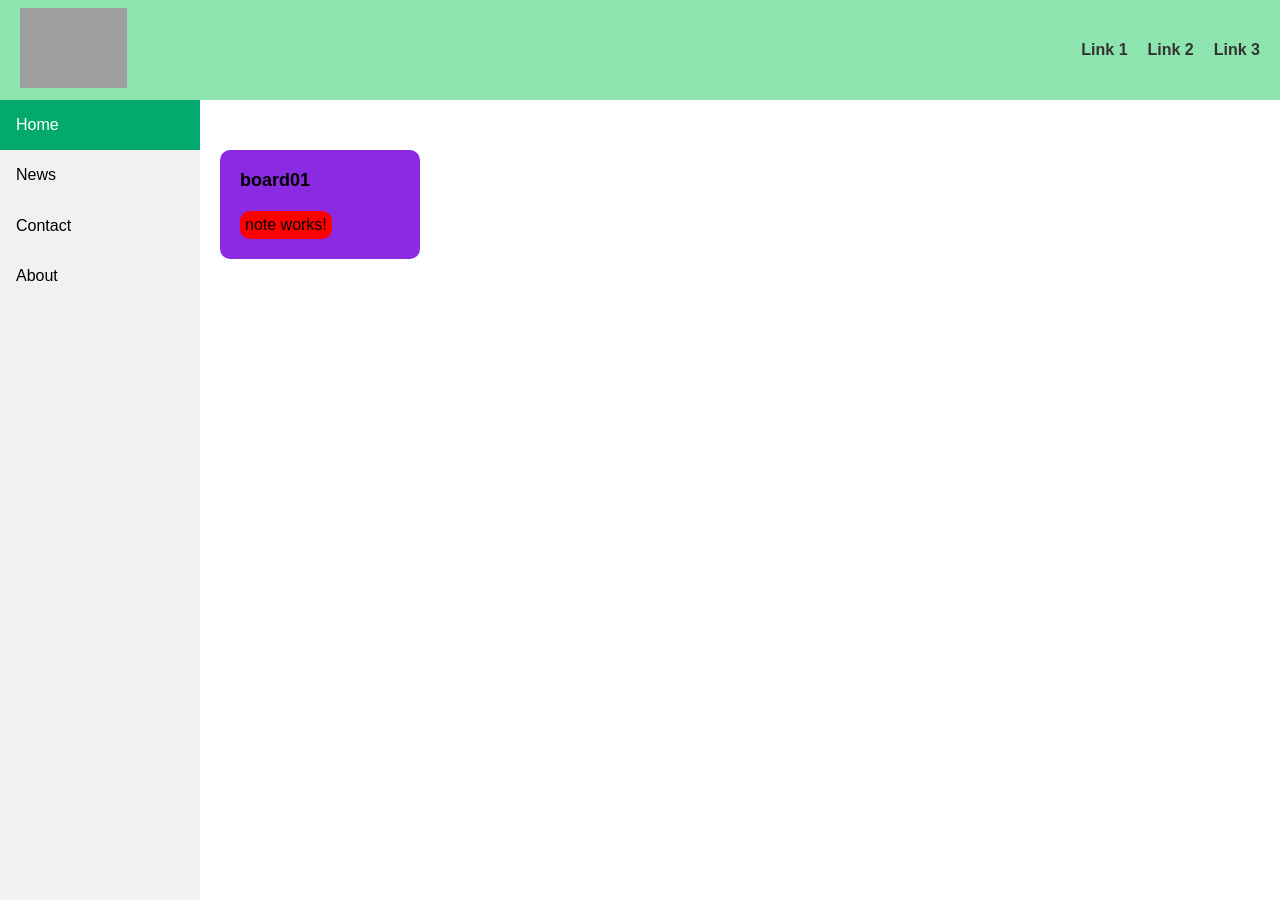
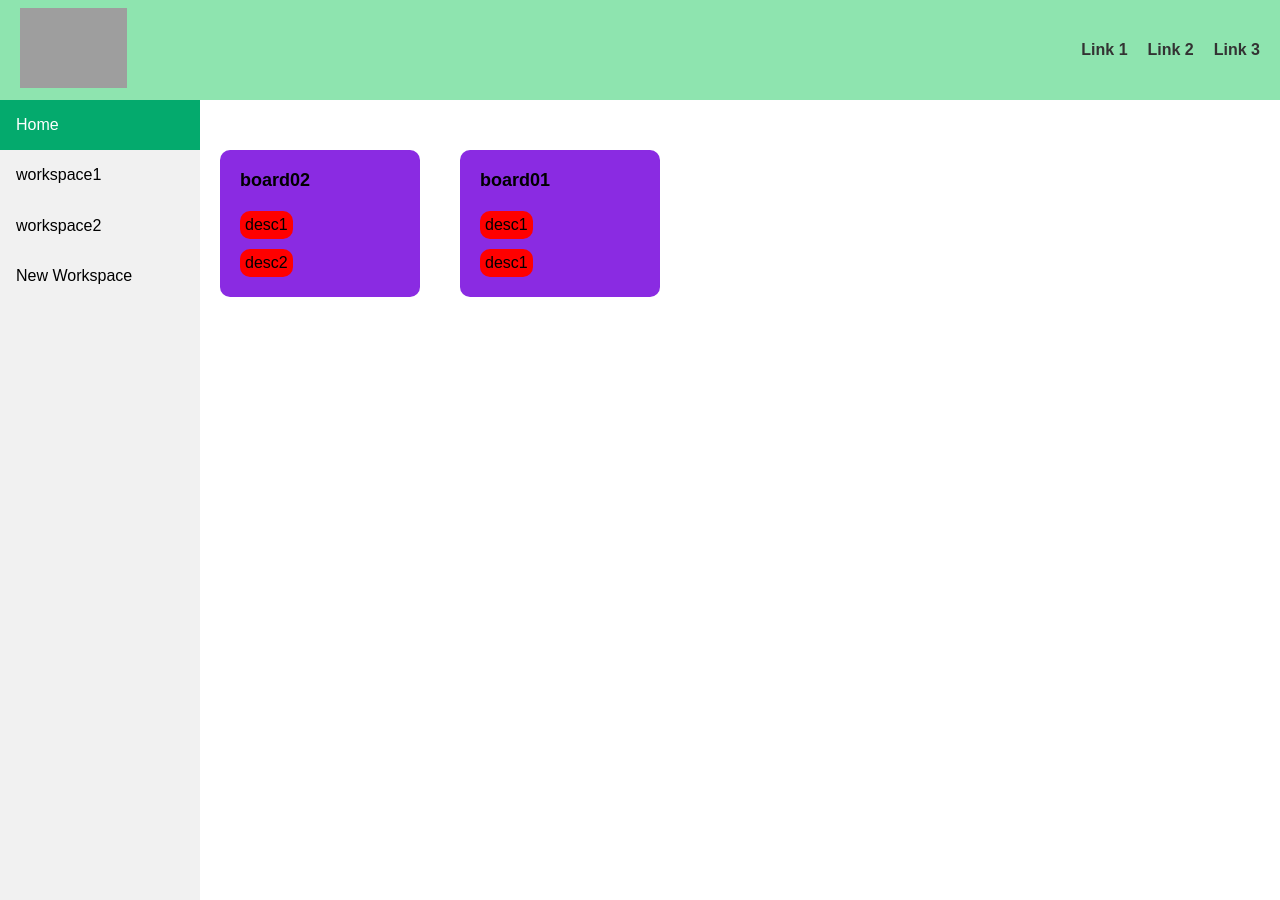
Before and after one commit to vrosi21/kanbanBoard, an Angular app: page / in a window 1280 px wide. Built offline with nearby package versions, Linux system fonts and the light colour scheme; grey boxes are pictures that could not be loaded.

Commit message:
Sidebar buttons

```diff
--- a/src/app/app.component.html
+++ b/src/app/app.component.html
@@ -1,7 +1,10 @@
 <app-header></app-header>
 <div class="mainContainer">
-	<app-sidebar></app-sidebar>
+	<app-sidebar
+		[workspaces]="workspaces"
+		(changeWorkspaceEvent)="changeWorkspace($event)"
+	></app-sidebar>
 	<div class="home">
-		<app-board [board]="board01"></app-board>
+		<app-board *ngFor="let board of boards" [board]="board"></app-board>
 	</div>
 </div>
--- a/src/app/app.component.ts
+++ b/src/app/app.component.ts
@@ -1,5 +1,6 @@
 import { Component } from '@angular/core';
-import { Board, Note } from './models/board.model';
+import { Board, Note, Workspace } from './models/board.model';
+import { identifierName } from '@angular/compiler';
 
 @Component({
 	selector: 'app-root',
@@ -7,21 +8,56 @@ import { Board, Note } from './models/board.model';
 	styleUrls: ['./app.component.css'],
 })
 export class AppComponent {
-	board01: Board;
+	boards: Board[];
 	note1: Note;
+	note2: Note;
+	workspace1: Workspace;
+	workspace2: Workspace;
+	workspaces!: Workspace[];
+	currentWorkspace!: Workspace;
 	constructor() {
 		this.note1 = {
-			id: 2,
+			id: 1,
 			description: 'desc1',
 			colour: 'blue',
 			created: 'today',
 			reminder: 'tommorrow',
 		};
-		this.board01 = {
+		this.note2 = {
+			id: 2,
+			description: 'desc2',
+			colour: 'red',
+			created: 'today',
+			reminder: 'tommorrow',
+		};
+		this.boards = [
+			{
+				id: 2,
+				title: 'board02',
+				colour: 'blue',
+				arrayOfNotes: [this.note1, this.note2],
+			},
+			{
+				id: 1,
+				title: 'board01',
+				colour: 'red',
+				arrayOfNotes: [this.note1, this.note1],
+			},
+		];
+		this.workspace1 = {
 			id: 1,
-			title: 'board01',
-			colour: 'red',
-			arrayOfNotes: [this.note1],
+			title: 'workspace1',
+			arrayOfBoards: this.boards,
 		};
+		this.workspace2 = {
+			id: 2,
+			title: 'workspace2',
+			arrayOfBoards: this.boards,
+		};
+		this.workspaces = [this.workspace1, this.workspace2];
+	}
+	changeWorkspace(workspace: Workspace) {
+		this.currentWorkspace = workspace;
+		console.log(workspace);
 	}
 }
--- a/src/app/components/board/board.component.html
+++ b/src/app/components/board/board.component.html
@@ -1,4 +1,4 @@
 <div class="board">
 	<div class="title">{{ board.title }}</div>
-	<app-note></app-note>
+	<app-note *ngFor="let note of board.arrayOfNotes" [note]="note"></app-note>
 </div>
--- a/src/app/components/note/note.component.html
+++ b/src/app/components/note/note.component.html
@@ -1,3 +1,3 @@
 <div class="note">
-	<p>note works!</p>
+	<p>{{ note.description }}</p>
 </div>
--- a/src/app/components/sidebar/sidebar.component.html
+++ b/src/app/components/sidebar/sidebar.component.html
@@ -1,6 +1,10 @@
 <div class="sidebar">
 	<a class="active" href="#home">Home</a>
-	<a href="#news">News</a>
-	<a href="#contact">Contact</a>
-	<a href="#about">About</a>
+	<a
+		href="#news"
+		*ngFor="let workspace of workspaces"
+		(click)="changeWorkspace(workspace)"
+		>{{ workspace.title }}</a
+	>
+	<a href="#addWorkspace">New Workspace</a>
 </div>
--- a/src/app/components/sidebar/sidebar.component.ts
+++ b/src/app/components/sidebar/sidebar.component.ts
@@ -1,4 +1,5 @@
-import { Component } from '@angular/core';
+import { Component, EventEmitter, Input, Output } from '@angular/core';
+import { Workspace } from 'src/app/models/board.model';
 
 @Component({
 	selector: 'app-sidebar',
@@ -6,9 +7,11 @@ import { Component } from '@angular/core';
 	styleUrls: ['./sidebar.component.css'],
 })
 export class SidebarComponent {
+	@Input() workspaces!: Workspace[];
+	@Output() changeWorkspaceEvent = new EventEmitter<Workspace>();
 	sidebarOpen: boolean = true;
 
-	toggleSidebar() {
-		this.sidebarOpen = !this.sidebarOpen;
+	changeWorkspace(workspace: Workspace) {
+		this.changeWorkspaceEvent.emit(workspace);
 	}
 }
--- a/src/app/models/board.model.ts
+++ b/src/app/models/board.model.ts
@@ -1,3 +1,8 @@
+export interface Workspace {
+	id: number;
+	title: string;
+	arrayOfBoards: Board[];
+}
 export interface Board {
 	id: number;
 	title: string;
```
Also changed, not shown: src/app/components/note/note.component.ts (+6 -5 lines).
